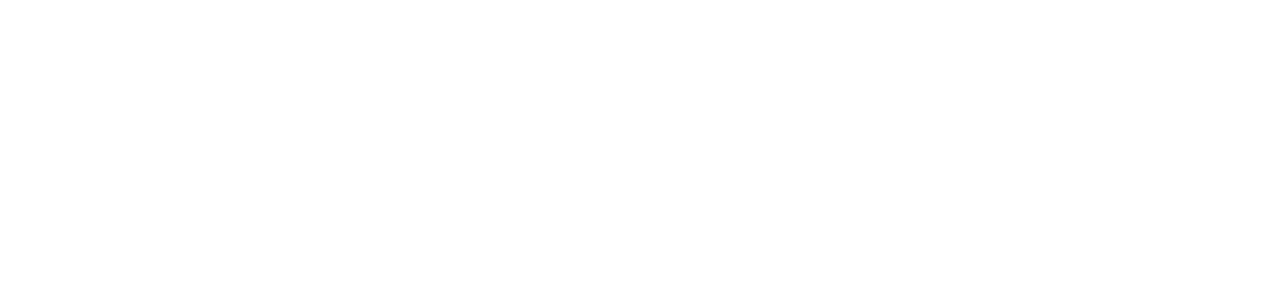
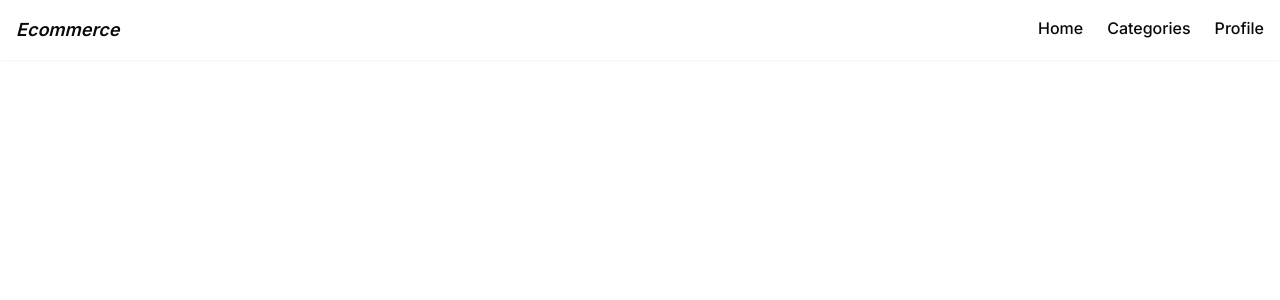
Before and after one commit to Wiper-R/ecommerce, a Next.js app: page / in a window 1280 px wide. Shown: the top 300 px of the page. Built offline with nearby package versions, Linux system fonts and the light colour scheme.

Commit message:
feat(ui): add navbar in root layout

```diff
--- a/app/layout.tsx
+++ b/app/layout.tsx
@@ -1,6 +1,8 @@
 import type { Metadata } from 'next';
 import { Inter } from 'next/font/google';
 import './globals.css';
+import { Navbar } from '@/components/navbar';
+import { cn } from '@/lib/utils';
 
 const inter = Inter({ subsets: ['latin'] });
 
@@ -16,7 +18,10 @@ export default function RootLayout({
 }>) {
   return (
     <html lang="en" suppressHydrationWarning>
-      <body className={inter.className}>{children}</body>
+      <body className={cn(inter.className, 'overflow-hidden flex flex-col')}>
+        <Navbar />
+        <div className="overflow-auto flex-grow flex flex-col">{children}</div>
+      </body>
     </html>
   );
 }
```
